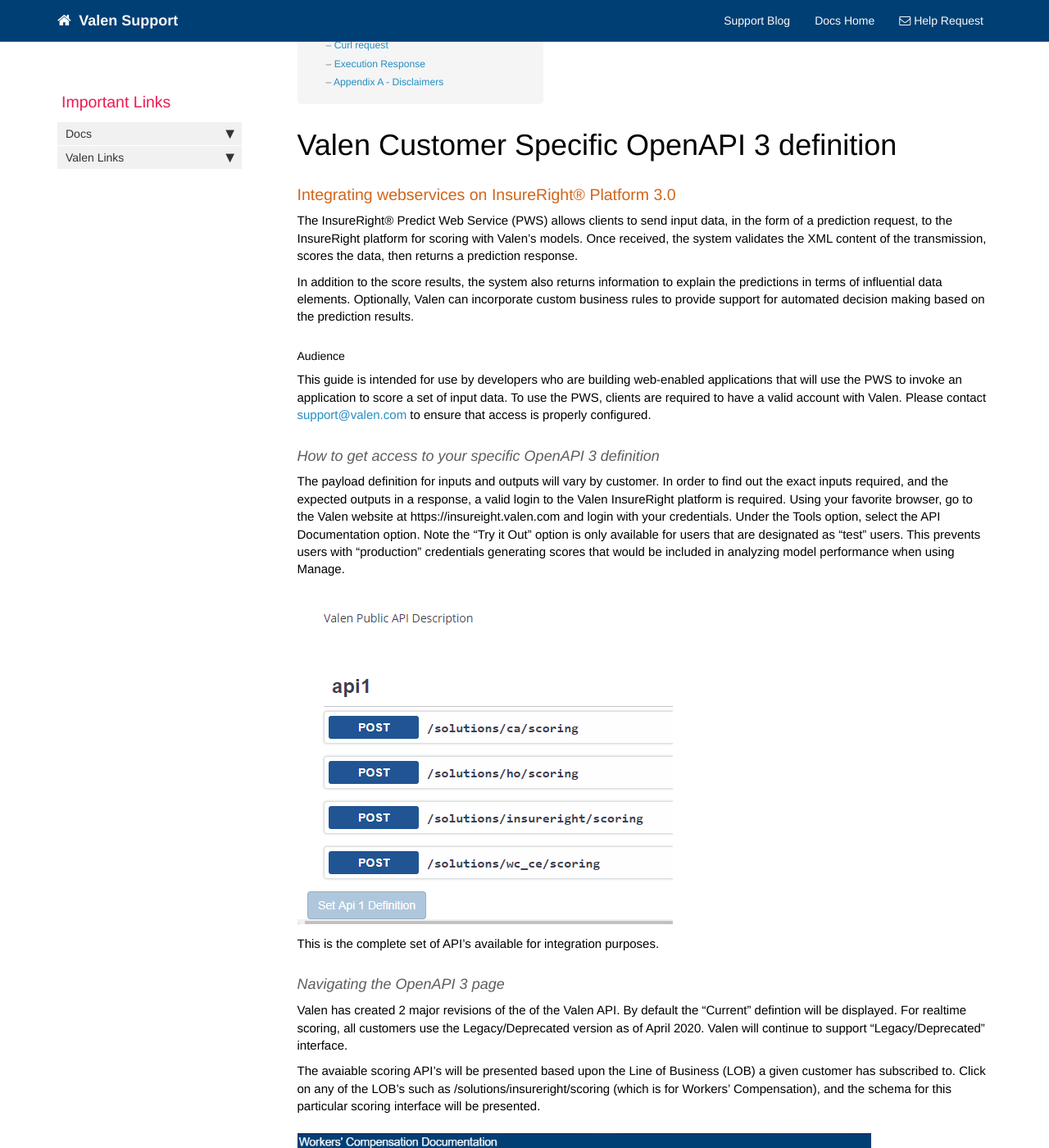
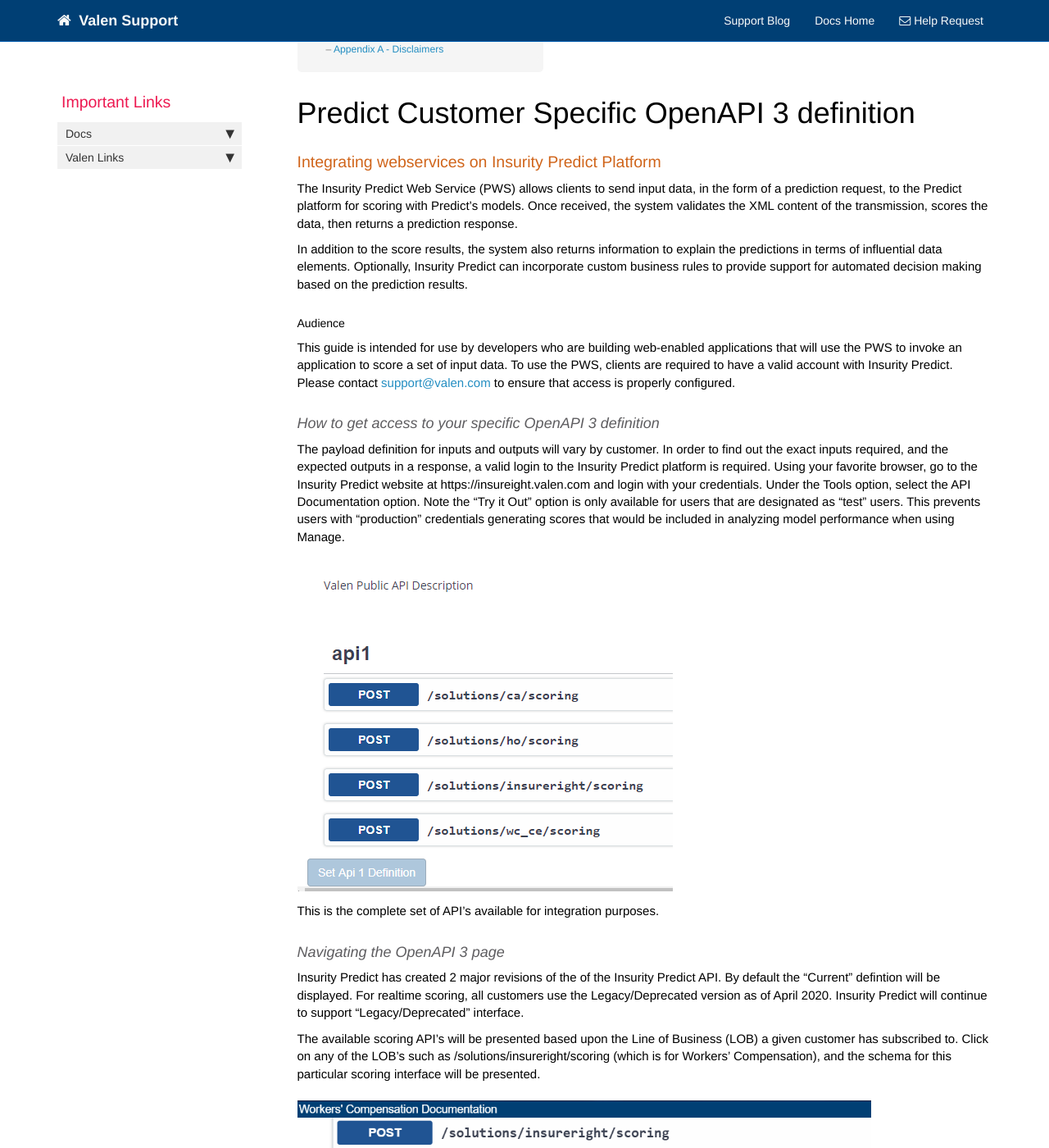
Before and after one commit to valensupport/valensupport.github.io, a Jekyll site: the page built from pages/customer_specific_apis.md, in a window 1280 px wide and 1400 px high, scrolled down 396 px. Shown: the whole window at 82% size. Built offline with Jekyll 4.4.1, drawn with Linux system fonts in a browser that asks for light colours; nearby versions of some CDN libraries; comment, search, counter and statistics services are not loaded; some of the changed text lies outside the part shown.

Commit message:
Update customer_specific_apis.md
De-Valen-ize and De-insureright-ize where appropriate.

Note that insureright in certain parts of the URL mean workerscompensation where we did not want to change the API and break customer integrations.

```diff
--- a/pages/customer_specific_apis.md
+++ b/pages/customer_specific_apis.md
@@ -1,27 +1,27 @@
 ---
 layout: page
-title: InsureRight® Predict OpenAPI 3 XML Scoring Definitions
+title: Insurity Predict OpenAPI 3 XML Scoring Definitions
 permalink: customer_specific_apis.html
 sidebar: nav_sidebar
-last_updated: October, 2020
+last_updated: Decmeber, 2025
 summary: The webservices guide for the details on the exact schema for requests and responses.
 ---
 
-# Valen Customer Specific OpenAPI 3 definition
+# Predict Customer Specific OpenAPI 3 definition
 
-### Integrating webservices on InsureRight® Platform 3.0
+### Integrating webservices on Insurity Predict Platform
 
-The InsureRight® Predict Web Service (PWS) allows clients to send input data, in the form of a prediction request, to the InsureRight platform for scoring with Valen’s models. Once received, the system validates the XML content of the transmission, scores the data, then returns a prediction response.
+The Insurity Predict Web Service (PWS) allows clients to send input data, in the form of a prediction request, to the Predict platform for scoring with Predict’s models. Once received, the system validates the XML content of the transmission, scores the data, then returns a prediction response.
 
-In addition to the score results, the system also returns information to explain the predictions in terms of influential data elements. Optionally, Valen can incorporate custom business rules to provide support for automated decision making based on the prediction results.
+In addition to the score results, the system also returns information to explain the predictions in terms of influential data elements. Optionally, Insurity Predict can incorporate custom business rules to provide support for automated decision making based on the prediction results.
 
 ##### Audience
 
-This guide is intended for use by developers who are building web-enabled applications that will use the PWS to invoke an application to score a set of input data. To use the PWS, clients are required to have a valid  account with Valen. Please contact <support@valen.com> to ensure that access is properly configured.
+This guide is intended for use by developers who are building web-enabled applications that will use the PWS to invoke an application to score a set of input data. To use the PWS, clients are required to have a valid account with Insurity Predict. Please contact <support@valen.com> to ensure that access is properly configured.
 
 #### How to get access to your specific OpenAPI 3 definition
 
-The payload definition for inputs and outputs will vary by customer.  In order to find out the exact inputs required, and the expected outputs in a response, a valid login to the Valen InsureRight platform is required.  Using your favorite browser, go to the Valen website at https://insureight.valen.com and login with your credentials.  Under the Tools option, select the API Documentation option.
+The payload definition for inputs and outputs will vary by customer.  In order to find out the exact inputs required, and the expected outputs in a response, a valid login to the Insurity Predict platform is required.  Using your favorite browser, go to the Insurity Predict website at https://insureight.valen.com and login with your credentials.  Under the Tools option, select the API Documentation option.
 Note the "Try it Out" option is only available for users that are designated as "test" users.  This prevents users with "production" credentials generating scores that would be included in analyzing model performance when using Manage.
 
 ![OpenAPI 3 Landing Page]({{ "/images/API1EntryPoint.PNG" | relative_url }})
@@ -30,14 +30,14 @@ This is the complete set of API's available for integration purposes.
 
 #### Navigating the OpenAPI 3 page
 
-Valen has created 2 major revisions of the of the Valen API.  By default the "Current" defintion will be displayed. For realtime scoring, all customers use the Legacy/Deprecated version as of April 2020.  Valen will continue to support "Legacy/Deprecated" interface.
+Insurity Predict has created 2 major revisions of the of the Insurity Predict API.  By default the "Current" defintion will be displayed. For realtime scoring, all customers use the Legacy/Deprecated version as of April 2020.  Insurity Predict will continue to support "Legacy/Deprecated" interface.
 
-The avaiable scoring API's will be presented based upon the Line of Business (LOB) a given customer has subscribed to. Click on any of the LOB's such as /solutions/insureright/scoring (which is for Workers' Compensation), and the schema for this particular scoring interface will be presented.
+The available scoring API's will be presented based upon the Line of Business (LOB) a given customer has subscribed to. Click on any of the LOB's such as /solutions/insureright/scoring (which is for Workers' Compensation), and the schema for this particular scoring interface will be presented.
 
 ![Sample Workers' Compensation API 1]({{ "/images/SampleWCAPI.PNG" | relative_url }})
 
 ##### Version:
-Valen maintains a complete version history of any solution presented to a customer.  By default, the API always selects the most recent version of the solution.  The only time the solution version should ever be incporated in a request is for future dated solutions.  See section <https://valensupport.github.io/web_services.html#appendix-f--testing-valen-future-dated-releases> for more information on using future dated solutions.
+Insurity Predict maintains a complete version history of any solution presented to a customer.  By default, the API always selects the most recent version of the solution.  The only time the solution version should ever be incporated in a request is for future dated solutions.  See section <https://valensupport.github.io/web_services.html#appendix-f--testing-valen-future-dated-releases> for more information on using future dated solutions.
 
 ##### Format string
 For the "Legacy/Deprecated" version of the API, always leave this field empty and let the system default to XML.
@@ -82,7 +82,7 @@ The "Try it Out" button toggles from "Schema" mode into "Example Value" mode.  T
 
 ![Sample Workers Compensation Response]({{ "/images/WCSampleTryitOutInputs.PNG" | relative_url }})
 
-The "Execute" button ( shown in the screen shot above ) submits the Request body with the example inputs to the InsureRight platform as a scoring request.
+The "Execute" button ( shown in the screen shot above ) submits the Request body with the example inputs to the Insurity Predict platform as a scoring request.
 
 #### Curl request
 
@@ -96,9 +96,9 @@ The curl request can be copied from screen, and pasted into a command line tool
 
 #### Appendix A - Disclaimers
 
-InsureRight® Platform Predict Web Service Implementation Guide – Valen® Analytics, April 2020
+Insurity Predict Platform Predict Web Service Implementation Guide – Insurity Predict, December 2025
 
-All rights reserved. The copyright and trade secret laws of the United States and other countries protect this material. No part of this material or software covered by the copyrights herein may be reproduced, distributed or altered in any fashion without prior contractual or written consent of Valen® Analytics. Content is subject to change without notification.
+All rights reserved. The copyright and trade secret laws of the United States and other countries protect this material. No part of this material or software covered by the copyrights herein may be reproduced, distributed or altered in any fashion without prior contractual or written consent of Insurity. Content is subject to change without notification.
 
 ##### Accuracy
 
@@ -108,7 +108,6 @@ Every effort was made to ensure the material contained in this document was comp
 
 All products, trademarks, registered trademarks, trade names, service marks and company names mentioned herein are the property of their respective owners.
 
--   InsureRight® Platform is a trademark of Valen® Analytics.
 -   cURL and libcurl are Open Source/Free Software. The cURL license is
     copyrighted by Daniel Stenberg 1996 - 2013, <https://curl.haxx.se/docs/copyright.html>
 
@@ -118,8 +117,9 @@ This guide is not intended to provide or substitute for managerial or legal advi
 
 ##### Publication Date
 
-April 7, 2020
+December 15, 2025
 
 | Revision | Date | Author(s) | Description |
 |----------|------|-----------|-------------|
 |1|04/07/2020|Valen Support|Initial version for Customer Specific OpenAPI 3 documentation|
+|2|12/15/2050|Predict Support|Minor updates|
```
